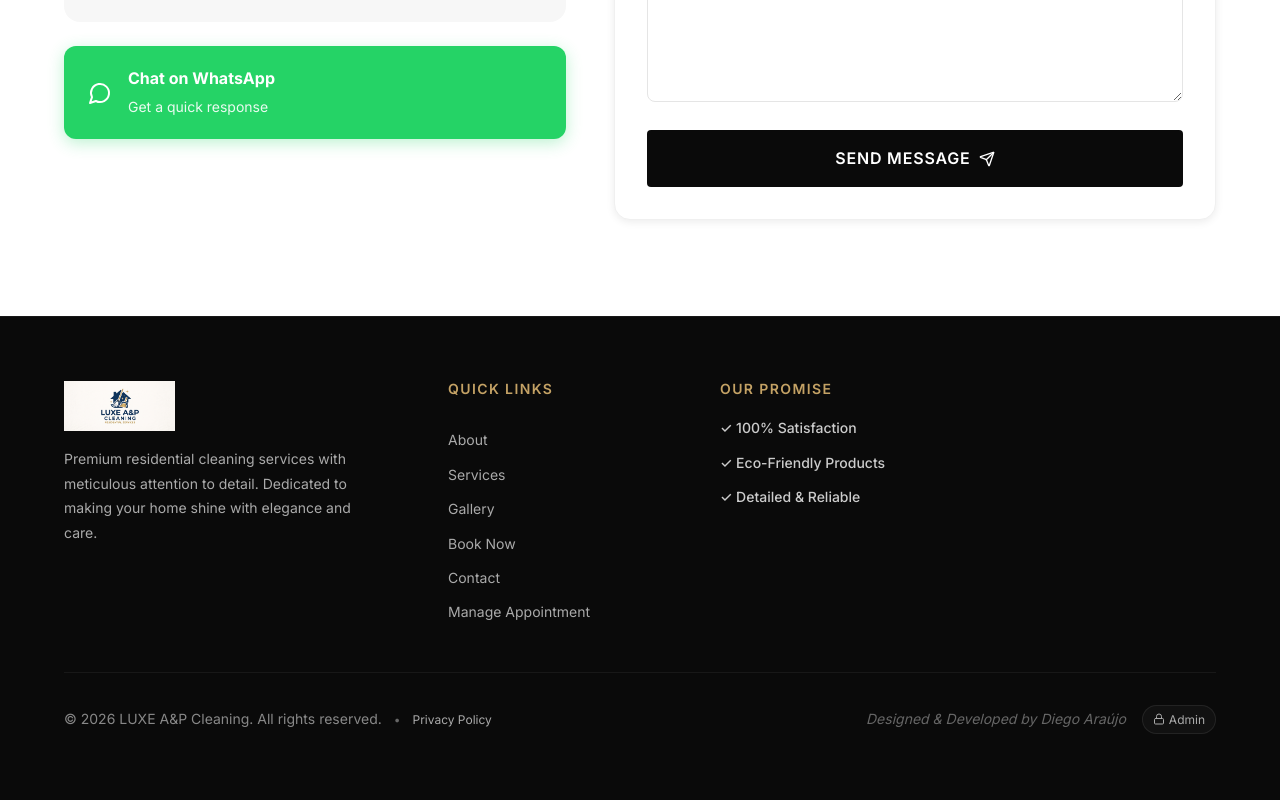
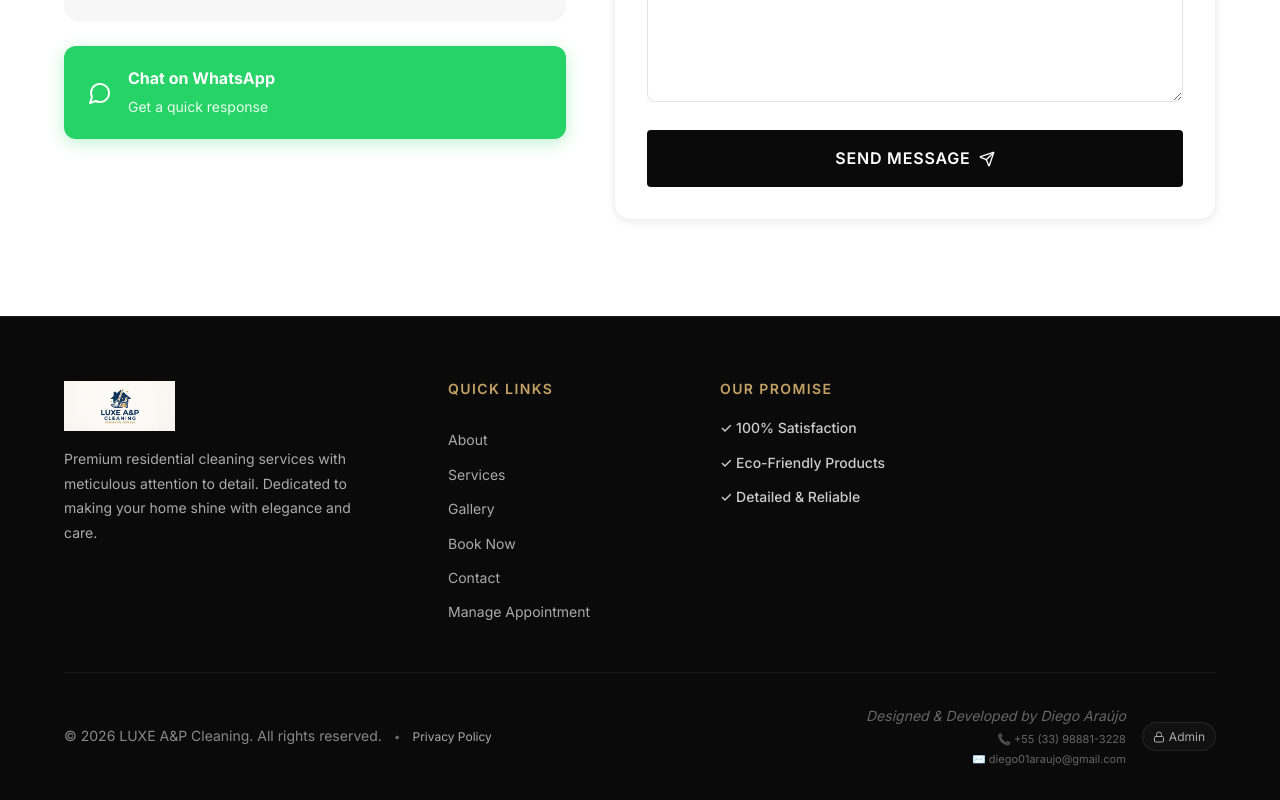
Before and after one commit to dgmal10/luxe-ap-cleaning, a React (Vite) app: page / in a window 1280 px wide. Shown: the part 6243-7043 px from the top of the page. Before the commit the page ends 7009 px from the top, so only its background shows below. Built offline with nearby package versions, Linux system fonts and the light colour scheme; no server answers; the database is empty; a web font is replaced by a local one.

Commit message:
feat: add developer contact info to footer credit

```diff
--- a/src/components/layout/Footer.css
+++ b/src/components/layout/Footer.css
@@ -263,6 +263,31 @@
   font-style: italic;
 }
 
+.footer__dev {
+  display: flex;
+  flex-direction: column;
+  align-items: flex-end;
+  gap: 4px;
+}
+
+.footer__dev-contacts {
+  display: flex;
+  flex-direction: column;
+  align-items: flex-end;
+  gap: 2px;
+}
+
+.footer__dev-link {
+  font-size: 11px;
+  color: var(--color-gray-600);
+  text-decoration: none;
+  transition: color var(--duration-fast) var(--ease-out);
+}
+
+.footer__dev-link:hover {
+  color: var(--color-gold);
+}
+
 /* Responsive */
 @media (max-width: 1024px) {
   .footer__top {
--- a/src/components/layout/Footer.tsx
+++ b/src/components/layout/Footer.tsx
@@ -62,9 +62,13 @@ export default function Footer() {
             </Link>
           </div>
           <div className="footer__bottom-right">
-            <p className="footer__sub">
-              Designed &amp; Developed by Diego Araújo
-            </p>
+            <div className="footer__dev">
+              <p className="footer__sub">Designed &amp; Developed by Diego Araújo</p>
+              <div className="footer__dev-contacts">
+                <a href="tel:+5533988813228" className="footer__dev-link">📞 +55 (33) 98881-3228</a>
+                <a href="mailto:diego01araujo@gmail.com" className="footer__dev-link">✉️ diego01araujo@gmail.com</a>
+              </div>
+            </div>
             <Link to="/admin" className="footer__admin-badge" title="Painel Administrativo">
               <Lock size={12} />
               <span>Admin</span>
```
